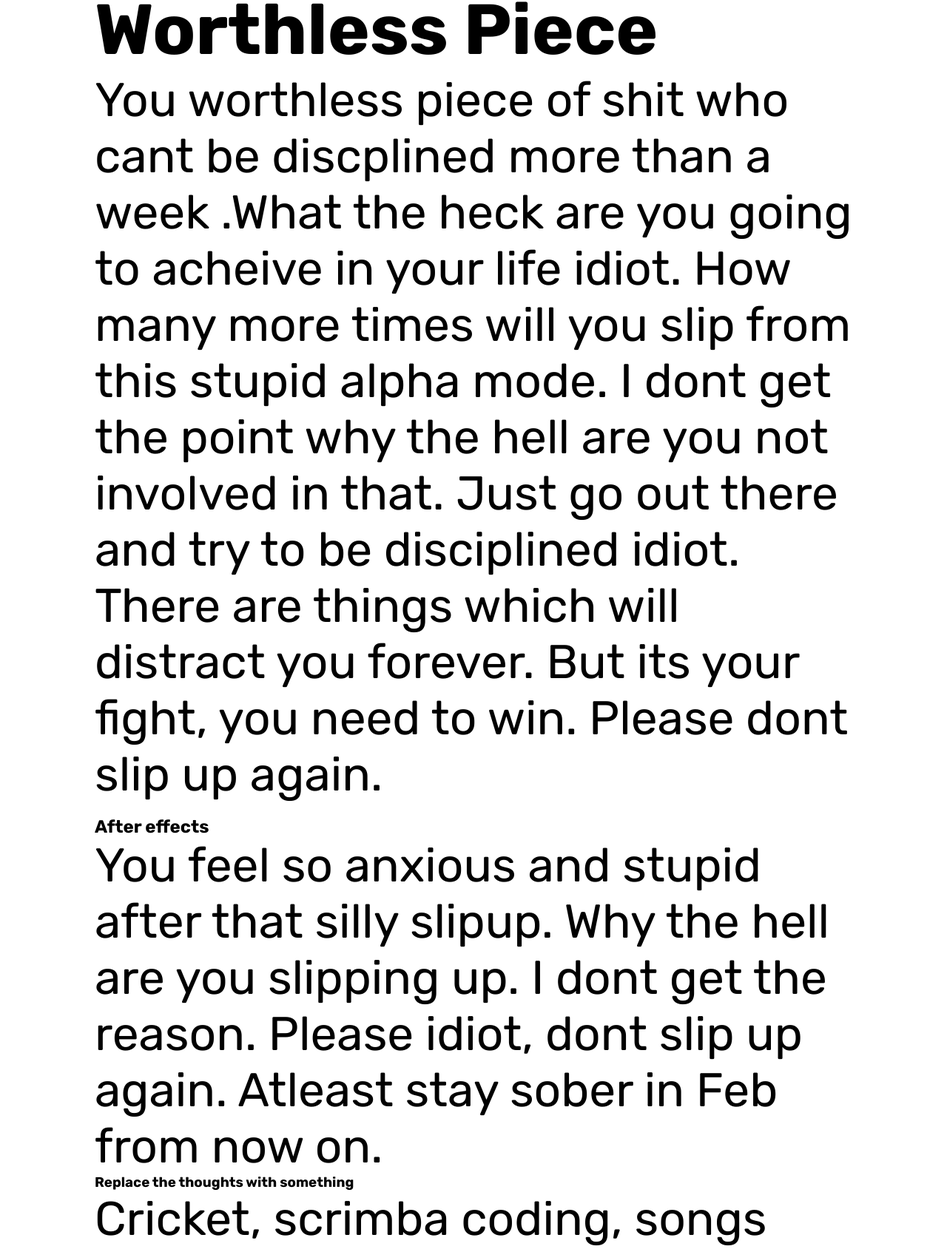
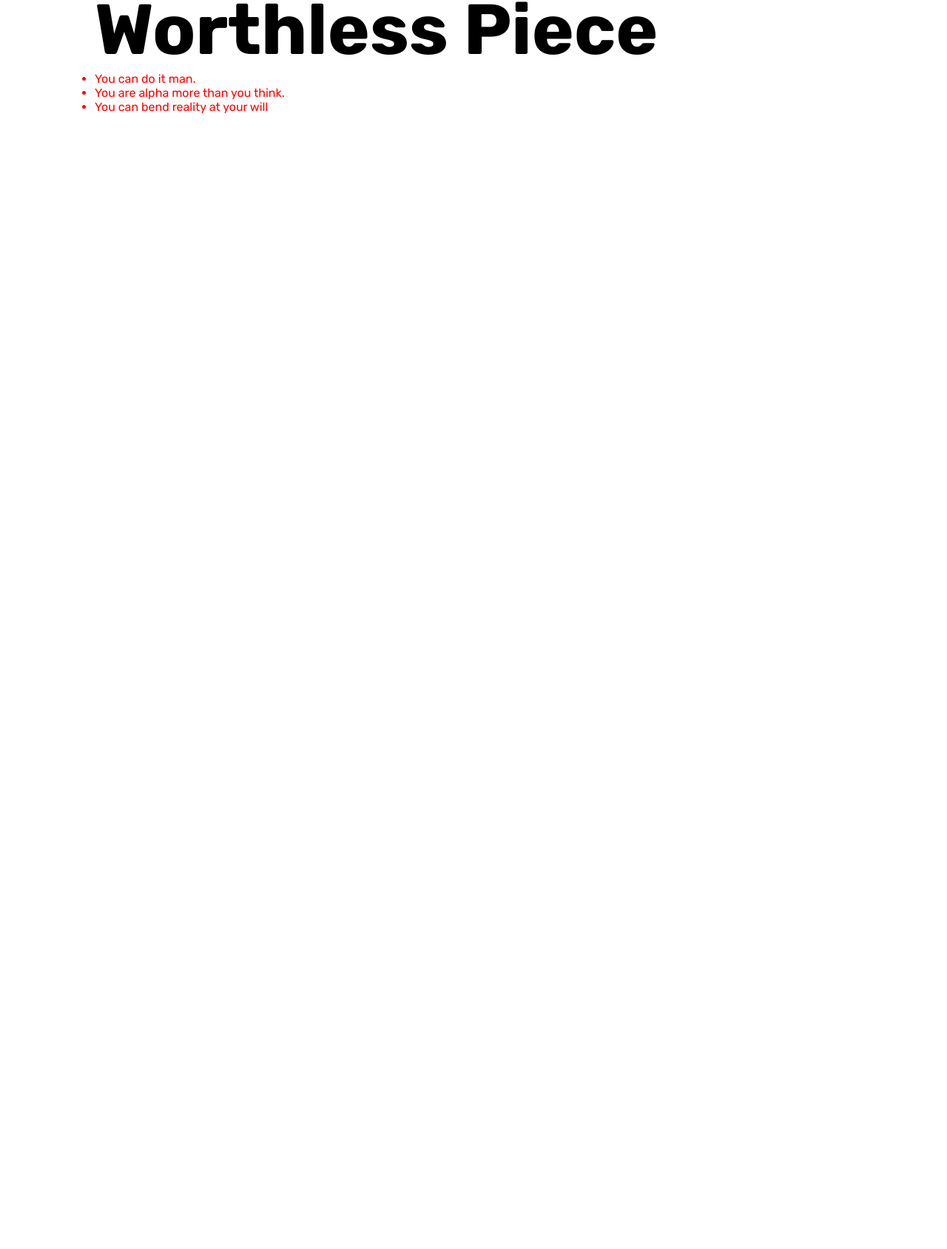
Before and after one commit to ShivaSenaReddy/worthlesspiece, a plain HTML site: page index.html in a window 1280 px wide. Shown: the part 17-1706 px from the top of the page at 74% size. After the commit the page ends 800 px from the top, so only its background shows below. Drawn offline with Linux system fonts and the light colour scheme.

Commit message:
Update index.html

```diff
--- a/index.html
+++ b/index.html
@@ -25,35 +25,19 @@
         p{
             font-size:400%;
         }
+        li{
+        color:red;
+        }
     </style>
 </head>
 <body>
     <h1>Worthless Piece</h1>
-    <p>You worthless piece of shit who cant be discplined more than a week
-    .What the heck are you going to acheive in your life idiot.
-    How many more times will you slip from this stupid alpha mode.
-    I dont get the point why the hell are you not involved in that.
-    Just go out there and try to be disciplined idiot.
-    There are things which will distract you forever.
-    But its your fight, you need to win.
-    Please dont slip up again.
+    <ul>
+  <li>You can do it man.</li>
+        <li>  You are alpha more than you think.</li>
+        <li>You can bend reality at your will</li>
 
-    </p>
-    <br/>
-    <h2>After effects</h2><p>
-     <p>You feel so anxious and stupid after that silly slipup.
-         Why the hell are you slipping up.
-         I dont get the reason.
-         Please idiot, dont slip up again.
-         Atleast stay sober in Feb from now on.
-    </p>
-    <h3>Replace the thoughts with something</h3>
-    <p> Cricket, scrimba coding, songs</p>
-     <p>2-2-2023:You were anxious about being selected for manoj team.
-         Slipped up morning because of yesterday facebook.
-         Just dont lookup anything/anyone.
-         You wont slip up then.
-         I know you are 13 days good but still man you can be better off this forever.
-         Yours wellffully
+    </ul>
+
 </body>
 </html>
```
